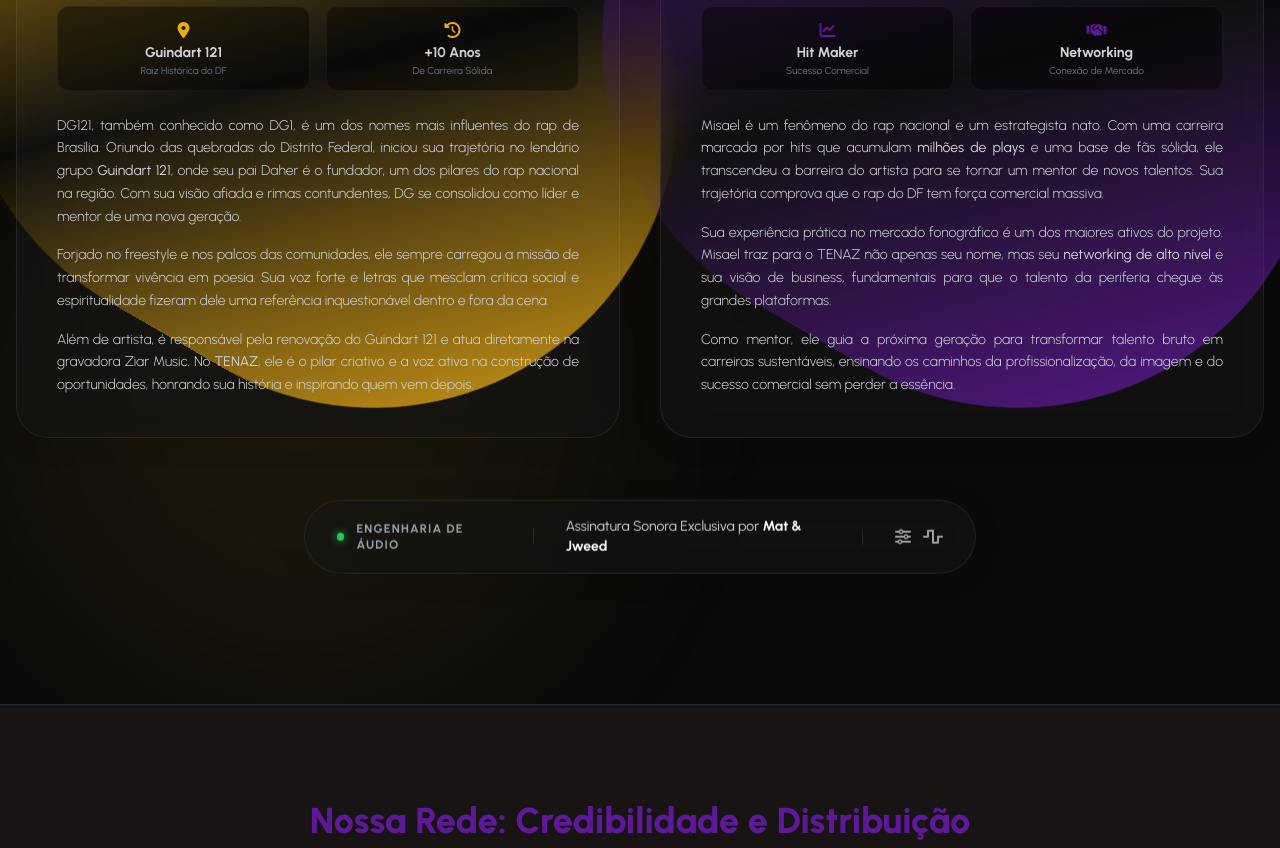
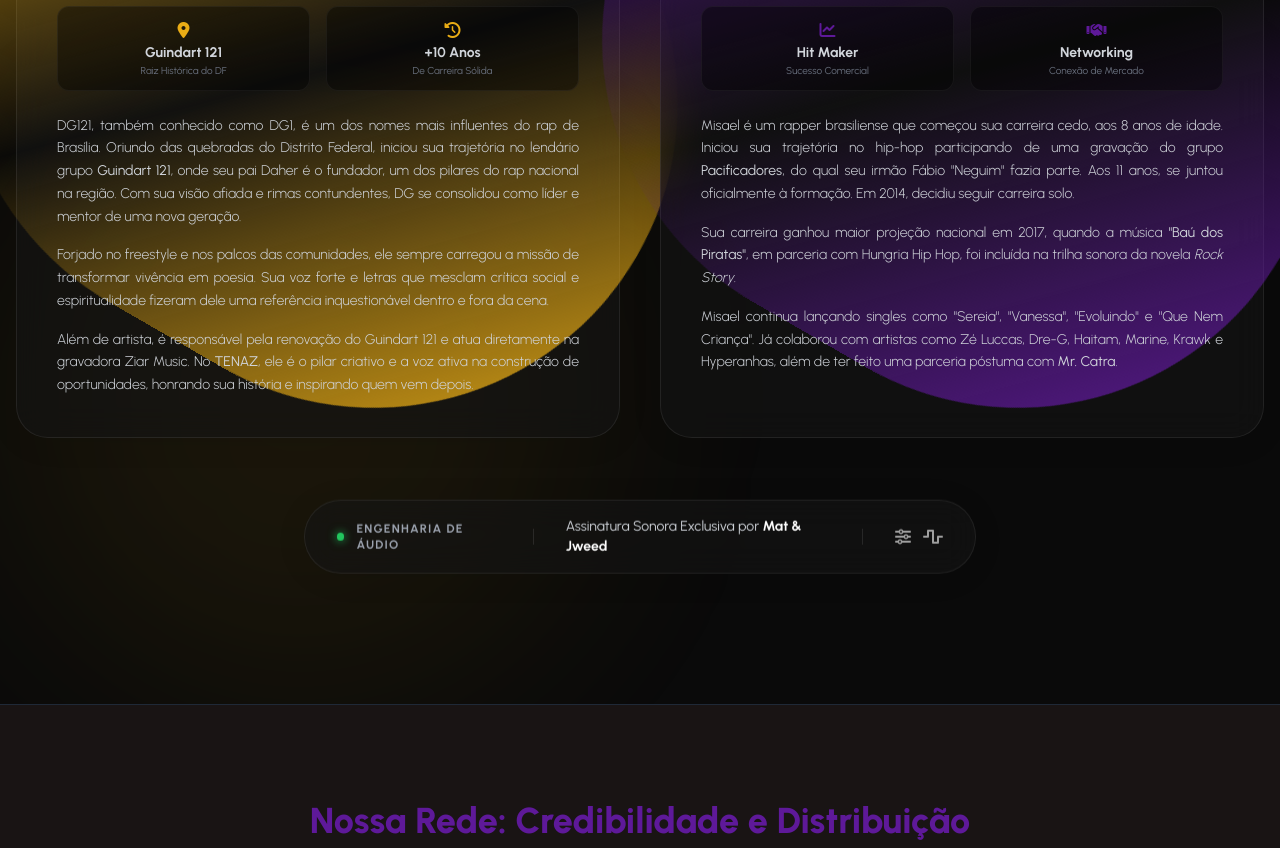
Before and after one commit to MarceloMserra/TENAZ, a website: page public/apresentacao.html in a window 1280 px wide. Shown: the part 5700-6548 px from the top of the page. Drawn offline with nearby package versions, Linux system fonts and the light colour scheme.

Commit message:
atualizações

```diff
--- a/public/apresentacao.html
+++ b/public/apresentacao.html
@@ -496,13 +496,13 @@
 
                         <div class="space-y-4 text-gray-300 font-light leading-relaxed text-sm text-justify flex-grow">
                             <p>
-                                Misael é um fenômeno do rap nacional e um estrategista nato. Com uma carreira marcada por hits que acumulam <strong>milhões de plays</strong> e uma base de fãs sólida, ele transcendeu a barreira do artista para se tornar um mentor de novos talentos. Sua trajetória comprova que o rap do DF tem força comercial massiva.
+                                Misael é um rapper brasiliense que começou sua carreira cedo, aos 8 anos de idade. Iniciou sua trajetória no hip-hop participando de uma gravação do grupo <strong>Pacificadores</strong>, do qual seu irmão Fábio "Neguim" fazia parte. Aos 11 anos, se juntou oficialmente à formação. Em 2014, decidiu seguir carreira solo.
                             </p>
                             <p>
-                                Sua experiência prática no mercado fonográfico é um dos maiores ativos do projeto. Misael traz para o TENAZ não apenas seu nome, mas seu <strong>networking de alto nível</strong> e sua visão de business, fundamentais para que o talento da periferia chegue às grandes plataformas.
+                                Sua carreira ganhou maior projeção nacional em 2017, quando a música <strong>"Baú dos Piratas"</strong>, em parceria com Hungria Hip Hop, foi incluída na trilha sonora da novela <em>Rock Story</em>.
                             </p>
                             <p>
-                                Como mentor, ele guia a próxima geração para transformar talento bruto em carreiras sustentáveis, ensinando os caminhos da profissionalização, da imagem e do sucesso comercial sem perder a essência.
+                                Misael continua lançando singles como "Sereia", "Vanessa", "Evoluindo" e "Que Nem Criança". Já colaborou com artistas como Zé Luccas, Dre-G, Haitam, Marine, Krawk e Hyperanhas, além de ter feito uma parceria póstuma com <strong>Mr. Catra</strong>.
                             </p>
                         </div>
                     </div>
```
